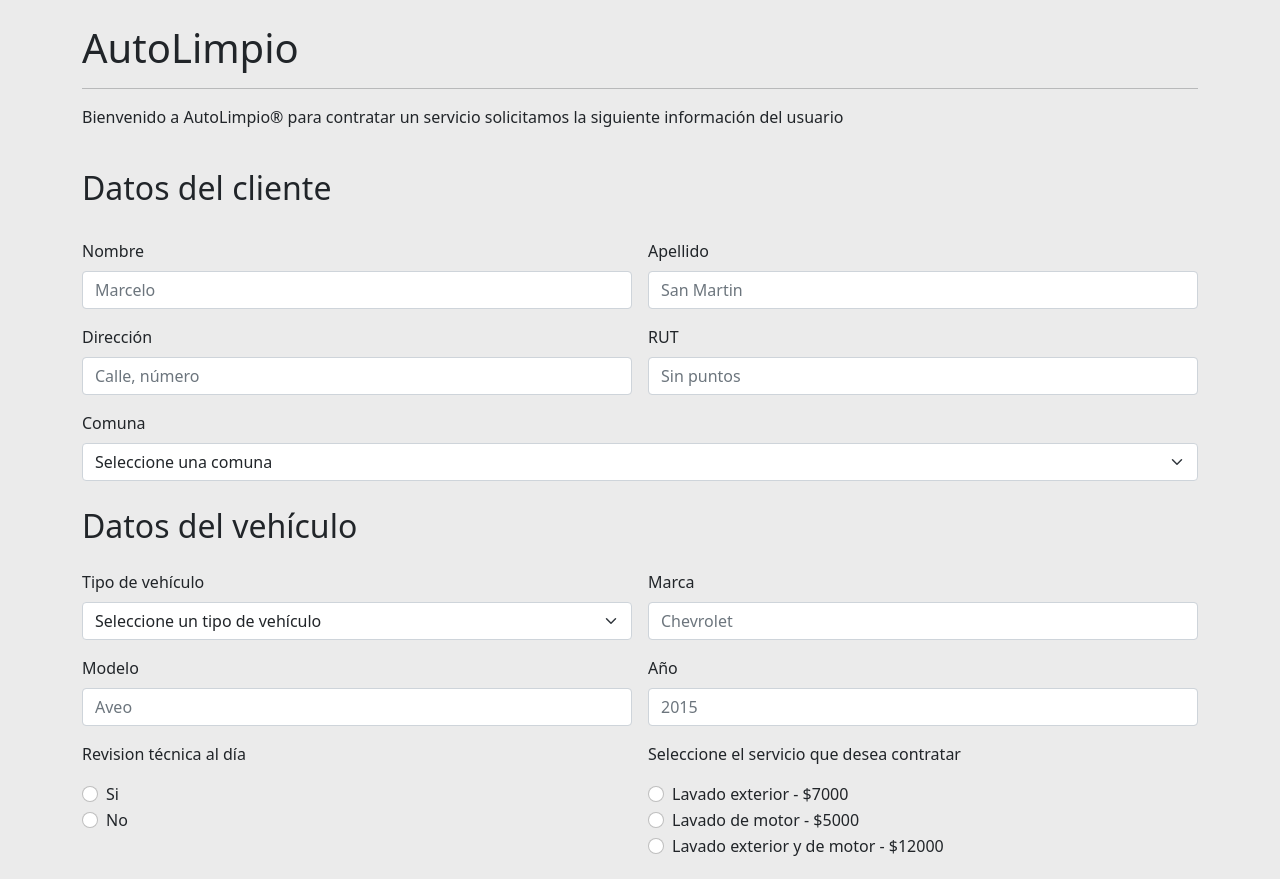
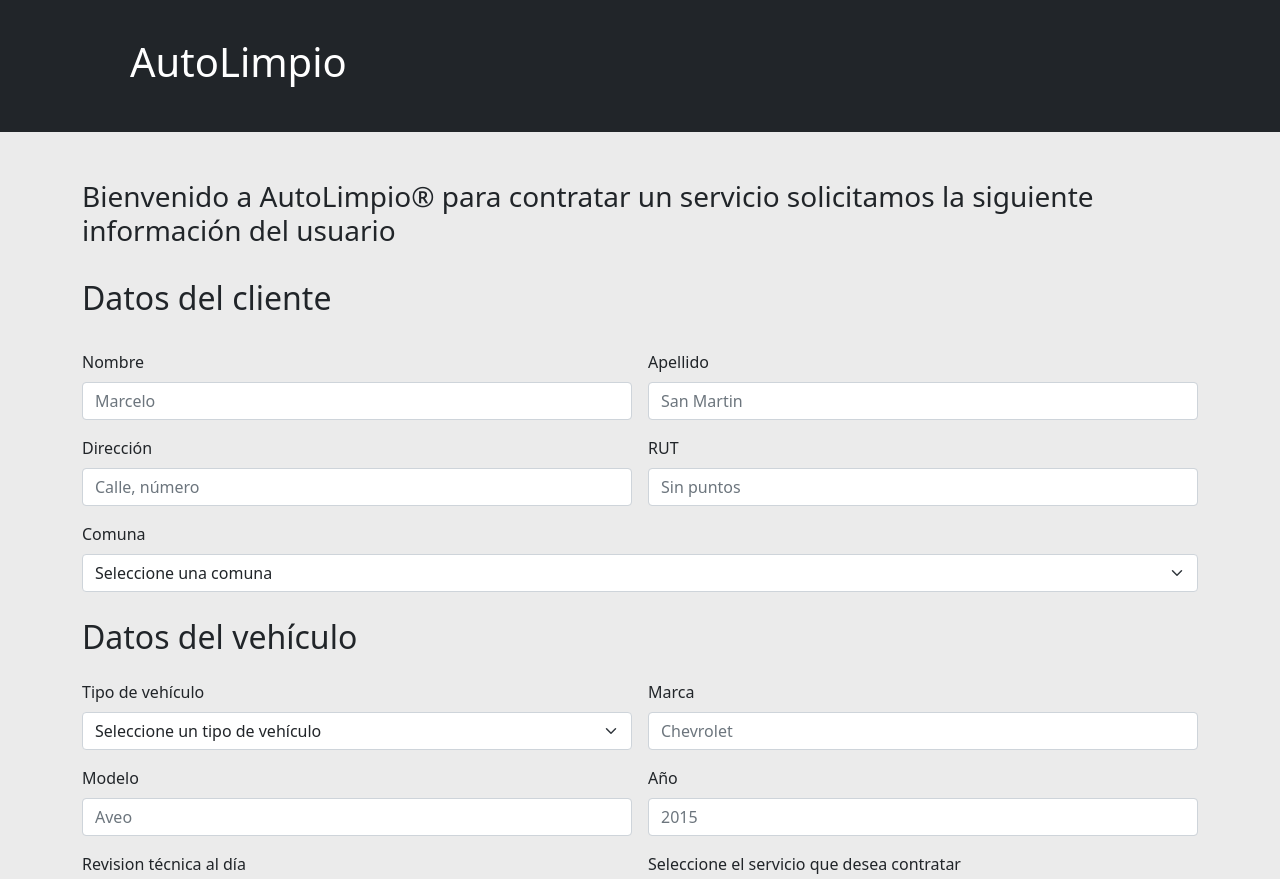
Before and after one commit to FernandoObreque/autolimpio, a website: page index.html in a window 1280 px wide. Shown: the top 879 px of the page. Drawn offline with nearby package versions, Linux system fonts and the light colour scheme; files whose address does not match are found by name.

Commit message:
commit de prueba

```diff
--- a/index.html
+++ b/index.html
@@ -10,12 +10,27 @@
     </head>
     <body>
 
+        <header class="p-3 bg-dark text-white">
+            <div class="container">
+              <div class="d-flex flex-wrap align-items-center justify-content-center justify-content-lg-start">
+                <a href="/" class="d-flex align-items-center mb-2 mb-lg-0 text-white text-decoration-none">
+                  <svg class="bi me-2" width="40" height="100" role="img" aria-label="Bootstrap"><use xlink:href="#bootstrap"/></svg>
+                </a>
+
+                <div class="nav col-12 col-lg-auto me-lg-auto mb- justify-content-center mb-md-0">
+                  <div class="tituloautolimpio" id="tituloautolimpio">
+                      <h1>AutoLimpio </h1>
+                  </div>
+                </div>
+              </div>
+            </div>
+          </header>
+
         <div class="container">
           <br>
-            <h1>AutoLimpio</h1>
-            <hr>
-            <p>Bienvenido a AutoLimpio® para contratar un servicio solicitamos la siguiente
-            información del usuario</p>
+          <br>
+            <h3>Bienvenido a AutoLimpio® para contratar un servicio solicitamos la siguiente
+            información del usuario</h3>
             <br>
 
             <!--DATOS DEL CLIENTE-->
--- a/style.css
+++ b/style.css
@@ -4,3 +4,8 @@ body {
     text-align: center;
 
 }
+
+div.tituloautolimpio {
+
+    margin-left: auto;
+}
```
